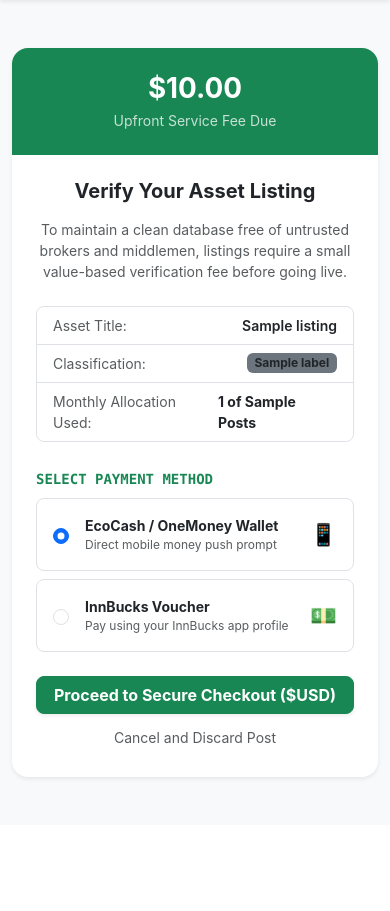
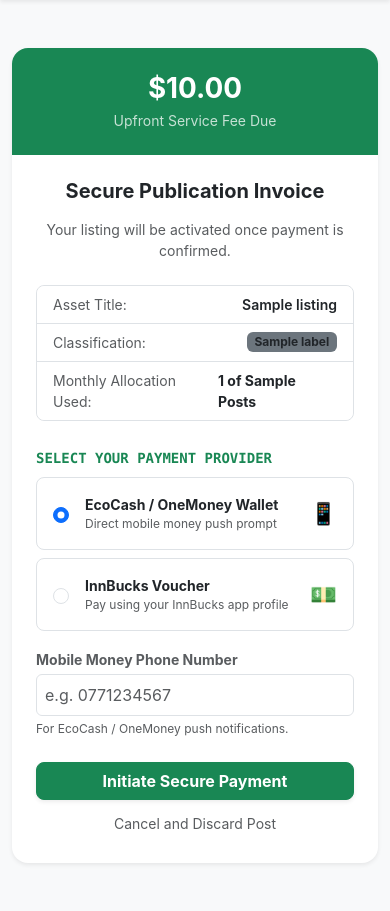
Before and after one commit to simeonmbwani/no-middlemen-market, a Django app: template payments/templates/payments/payment_gate.html in a window 390 px wide. Shown: the part 82-993 px from the top of the page. Before the commit the page ends 862 px from the top, so only its background shows below. Run offline with Django 5.2, Linux system fonts and the light colour scheme; the template is opened without the code that fills it: most values are stand-ins (such as "Sample title", 1, 10 or a date in 2020).

Commit message:
Aligned HTML payment gateway variables with checkout view fields and added phone input layout

```diff
--- a/payments/templates/payments/payment_gate.html
+++ b/payments/templates/payments/payment_gate.html
@@ -13,9 +13,9 @@
             </div>
 
             <div class="card-body p-4">
-                <h5 class="fw-bold text-center mb-3">Verify Your Asset Listing</h5>
+                <h5 class="fw-bold text-center mb-3">Secure Publication Invoice</h5>
                 <p class="text-muted small text-center mb-4">
-                    To maintain a clean database free of untrusted brokers and middlemen, listings require a small value-based verification fee before going live.
+                    Your listing will be activated once payment is confirmed.
                 </p>
 
                 <div class="list-group list-group-flush mb-4 rounded-3 border">
@@ -33,14 +33,15 @@
                     </div>
                 </div>
 
-                <form action="#" method="POST" id="paymentForm">
+                <form action="" method="POST" id="paymentForm">
                     {% csrf_token %}
-                    <label class="small fw-bold mb-2 text-uppercase font-monospace text-success">Select Payment Method</label>
 
-                    <div class="d-flex flex-column gap-2 mb-4">
+                    <label class="small fw-bold mb-2 text-uppercase font-monospace text-success">Select Your Payment Provider</label>
+
+                    <div class="d-flex flex-column gap-2 mb-3">
                         <label class="p-3 border rounded-3 d-flex align-items-center justify-content-between style-payment-radio context-clickable" style="cursor: pointer;">
                             <div class="d-flex align-items-center gap-3">
-                                <input type="radio" name="payment_method" value="ecocash" checked class="form-check-input text-success">
+                                <input type="radio" name="gateway" value="ecocash" checked class="form-check-input text-success">
                                 <div>
                                     <div class="fw-bold small">EcoCash / OneMoney Wallet</div>
                                     <div class="text-muted" style="font-size: 0.75rem;">Direct mobile money push prompt</div>
@@ -51,7 +52,7 @@
 
                         <label class="p-3 border rounded-3 d-flex align-items-center justify-content-between style-payment-radio context-clickable" style="cursor: pointer;">
                             <div class="d-flex align-items-center gap-3">
-                                <input type="radio" name="payment_method" value="innbucks" class="form-check-input text-success">
+                                <input type="radio" name="gateway" value="innbucks" class="form-check-input text-success">
                                 <div>
                                     <div class="fw-bold small">InnBucks Voucher</div>
                                     <div class="text-muted" style="font-size: 0.75rem;">Pay using your InnBucks app profile</div>
@@ -61,8 +62,14 @@
                         </label>
                     </div>
 
+                    <div class="mb-4">
+                        <label for="phone_number" class="small fw-bold text-muted mb-1">Mobile Money Phone Number</label>
+                        <input type="text" name="phone_number" id="phone_number" class="form-control border p-2" placeholder="e.g. 0771234567">
+                        <div class="text-muted mt-1" style="font-size: 0.75rem;">For EcoCash / OneMoney push notifications.</div>
+                    </div>
+
                     <button type="submit" class="btn btn-success w-100 fw-bold py-2.5 rounded-3 mb-2 shadow-sm">
-                        Proceed to Secure Checkout ($USD)
+                        Initiate Secure Payment
                     </button>
                     <a href="{% url 'listings:list' %}" class="btn btn-sm btn-link text-muted w-100 text-center text-decoration-none small">
                         Cancel and Discard Post
```
